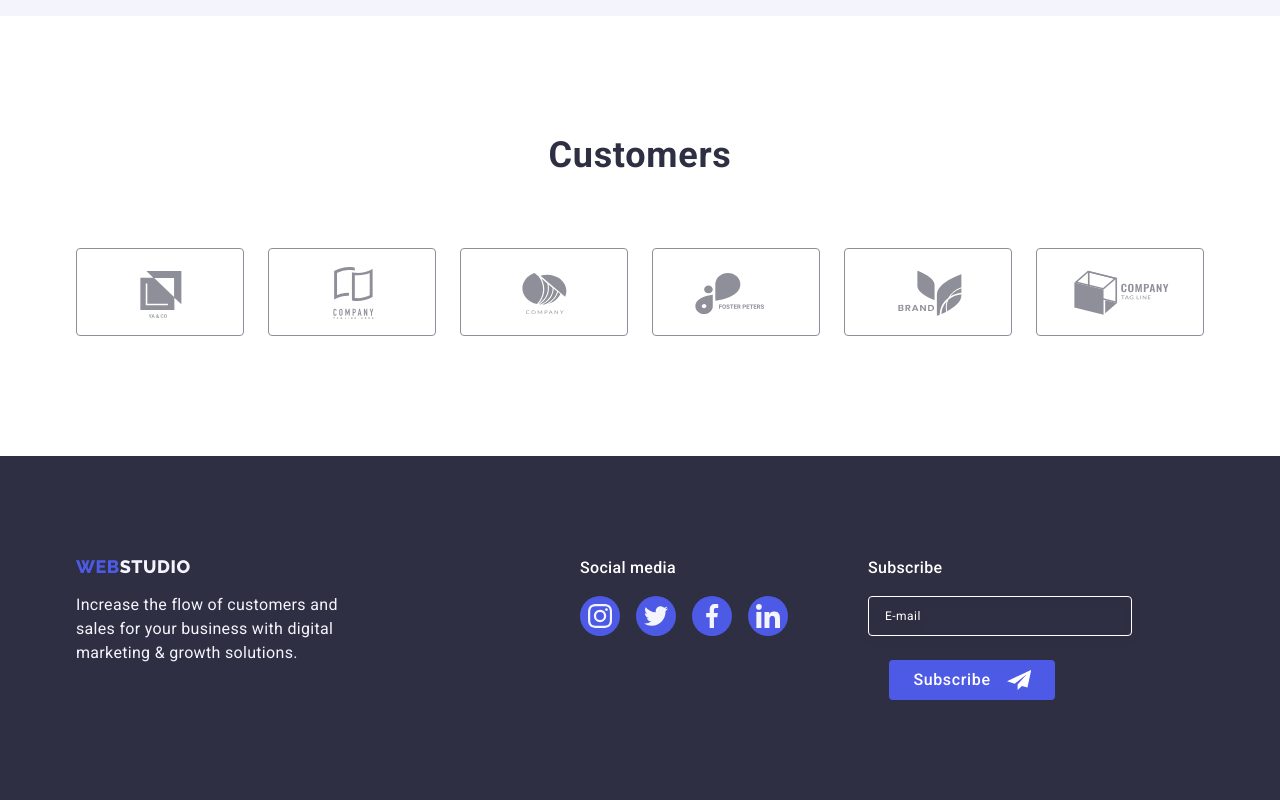
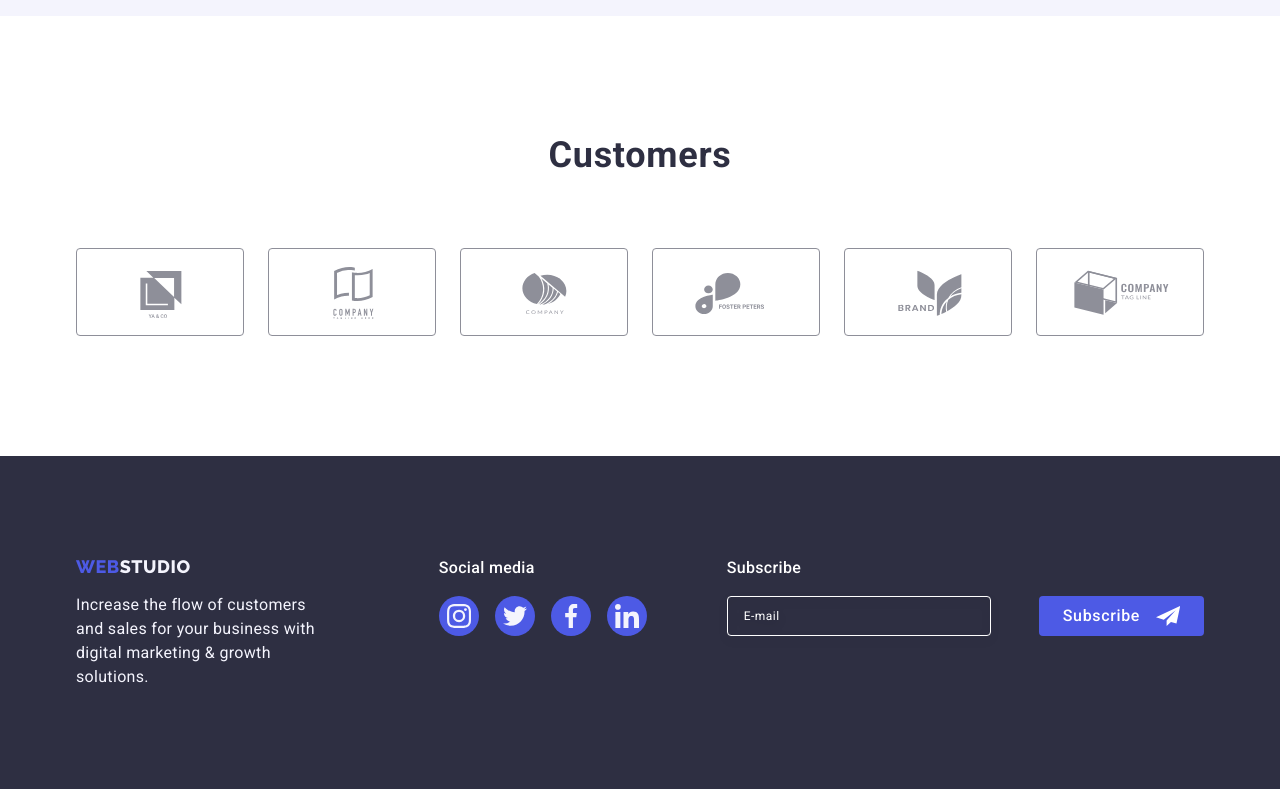
Before and after one commit to MK030191/goit-markup-hw-06, a plain HTML site: page index.html in a window 1280 px wide. Shown: the part 2517-3317 px from the top of the page. Drawn offline with nearby package versions, Linux system fonts and the light colour scheme.

Commit message:
error_correction_6

```diff
--- a/css/styles.css
+++ b/css/styles.css
@@ -573,18 +573,14 @@ img {
 
 .footer-information {
     display: flex;
-    align-items: baseline
-}
-
-.footer-message-part {
-    margin-right: 120px;
+    align-items: baseline;
+    min-width: 264px;
 }
 
 .logo-footer-information {
     display: flex;
     margin-bottom: 16px;
 }
-
 
 .footer-message {
     max-width: 264px;
@@ -646,7 +642,6 @@ img {
 
 .footer-subscribe-form {
     display: flex;
-    flex-direction: column;
     gap: 24px;
 }
 
```
